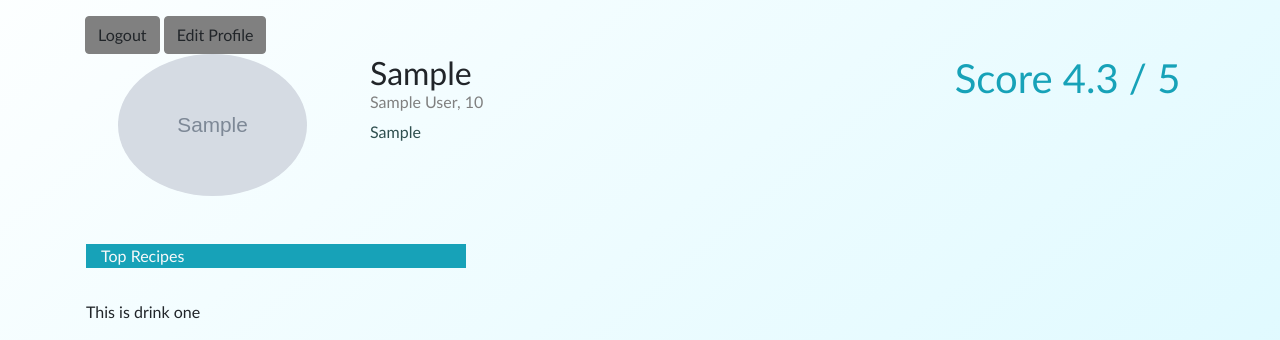
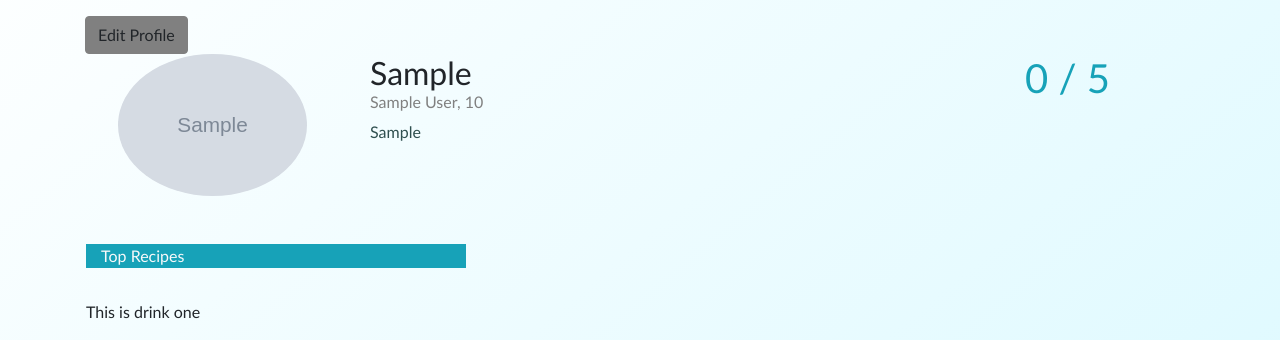
Before and after one commit to zeppsan/Drinky, a PHP site: page /profile.php in a window 1280 px wide. Shown: the part 134-474 px from the top of the page. Run offline with PHP 8.4, Linux system fonts and the light colour scheme; the visitor is signed in with stand-in values (Sample User, id 1); tables that the repository leaves empty or names only in its code hold one stand-in row (values such as "Sample post"); grey boxes marked "Sample" are stand-in pictures.

Commit message:
fixed drink stats

```diff
--- a/profile.php
+++ b/profile.php
@@ -12,6 +12,14 @@
             username        - Username
             password        - Password
 
+        Variables that can be used in this document:
+            profilepicture:     <?php echo $profilepic?>
+            first name:         <?php echo ucfirst($row['fname']) ?>
+            last name:          <?php echo ucfirst($row['lname']) ?>
+            age:                <?php echo $row['age'] ?>
+            presentation:       <?php echo $row['presentation']?>
+            rating:             <?php echo round($drink_ratings['rating'], 1) ?>
+
 
     */
 
@@ -25,21 +33,33 @@
         $stmt = $conn->prepare("SELECT * FROM users WHERE username=?");
         $stmt->bind_param("s", $_GET['user']);
         $stmt->execute();
-        $numRows =
-        $row = $stmt->get_result()->fetch_assoc();
+        $result = $stmt->get_result();
+        $row = $result->fetch_assoc();
     } else {
         // If no user is specified, get the logged in user instead
         $stmt = $conn->prepare("SELECT * FROM users WHERE username=?");
         $stmt->bind_param("s", $_SESSION['username']);
         $stmt->execute();
-        $row = $stmt->get_result()->fetch_assoc();
+        $result = $stmt->get_result();
+        $row = $result->fetch_assoc();
     }
 
-    // Checks if user has set an profile-image, else, display the stock one.
-    if($row['profile_picture'] != null){
-        $profilepic = $row['profile_picture'];
-    }else{
-        $profilepic = "media/profilepictures/profilestock.jpg";
+    if($result->num_rows > 0){
+        // Gets the user average drink rating
+        $stmt = $conn->prepare("SELECT user_recipe.user_ID, sum(recipe.rating_total) / sum(recipe.votes) AS 'rating' FROM user_recipe INNER JOIN recipe on recipe.recipe_ID = user_recipe.recipe_ID WHERE user_recipe.user_ID = ?");
+        $stmt->bind_param("i", $row['id']);
+        $stmt->execute();
+        $drink_ratings = $stmt->get_result()->fetch_assoc();
+
+        if($drink_ratings['rating'] == null)
+            $drink_ratings['rating'] = 0;
+
+        // Checks if user has set an profile-image, else, display the stock one.
+        if($row['profile_picture'] != null){
+            $profilepic = $row['profile_picture'];
+        }else{
+            $profilepic = "media/profilepictures/profilestock.jpg";
+        }
     }
 ?>
 
@@ -65,7 +85,6 @@
     <?php die(); endif;?>
 
     <div class="container profile">
-        <a href="php/account/logout.inc.php" class="btn btn-gray text-right">Logout</a>
         <a href="updateProfile.php" class="btn btn-gray">Edit Profile</a>
         <br>
         <div class="row">
@@ -78,7 +97,7 @@
                 <p class="text mt-2"><?php echo $row['presentation']?></p>
             </div>
             <div class="col-12 col-md-3 text-center">
-                <h1 class="text-info">Score 4.3 / 5</h1>
+                <h1 class="text-info"><?php echo round($drink_ratings['rating'], 1) ?> / 5</h1>
             </div>
         </div>
     </div>
--- a/updateProfile.php
+++ b/updateProfile.php
@@ -65,6 +65,8 @@
                         First name<input type="text" name="fname" placeholder="first name" value="<?php echo $row['fname']?>">
                         <br>
                         Last name<input type="text" name="lname" placeholder="last name" value="<?php echo $row['lname']?>">
+                        <br>
+                        Age<input type="number" name="age" placeholder="Age" value="<?php echo $row['age']?>">
                     </h4>
                     <p class="mt-3 mb-0">Presentation</p>
                     <p class="text mt-2">
```
Also changed, not shown: css/style.css (+3 -4 lines), media/profilepictures/1602782609.jpeg (added).
